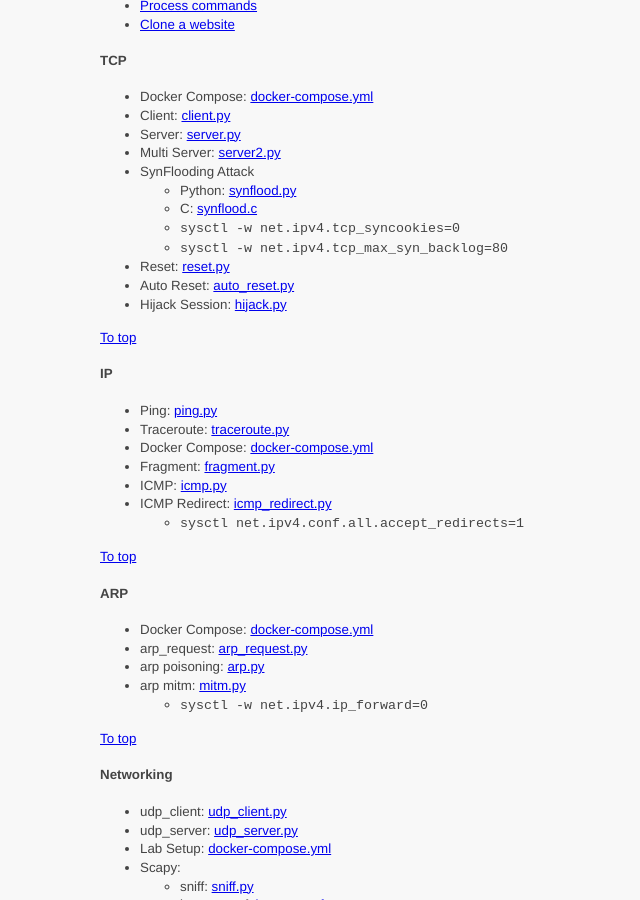
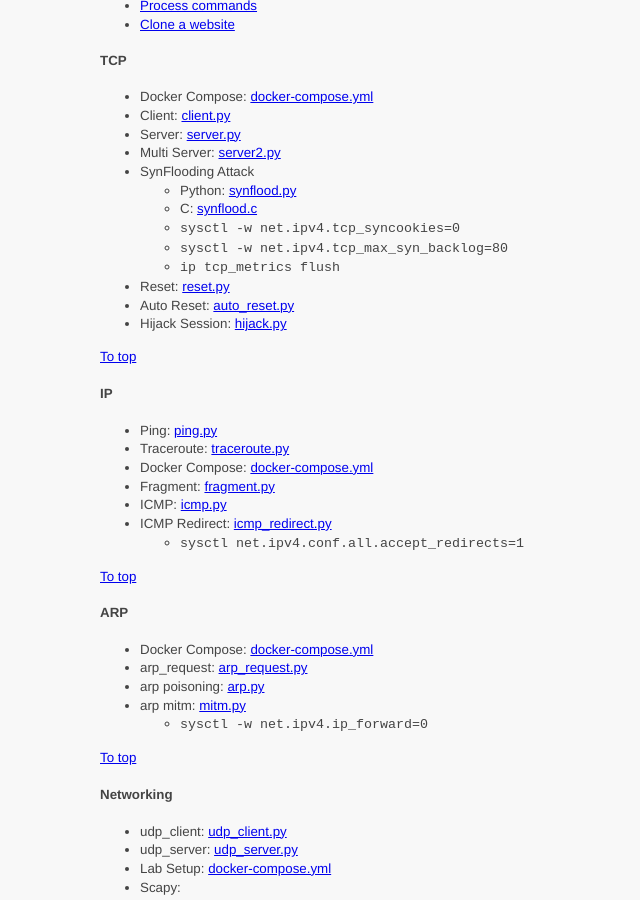
Before and after one commit to ycpcs/cs335-spring2025, a Jekyll site: the page built from notes/index.md, in a window 1280 px wide and 900 px high, scrolled down 337 px. Shown: the whole window, without its empty margins (0-640 px from the left). Built offline with Jekyll 4.4.1, drawn with Linux system fonts in a browser that asks for light colours.

Commit message:
add flush command

````diff
--- a/notes/index.md
+++ b/notes/index.md
@@ -31,6 +31,7 @@ This page contains links to notes and code snippets.
   - C: <a href=".\tcp\synflood.c" target="_blank">synflood.c</a>
   - ```sysctl -w net.ipv4.tcp_syncookies=0```
   - ```sysctl -w net.ipv4.tcp_max_syn_backlog=80```
+  - ```ip tcp_metrics flush```
 - Reset: <a href=".\tcp\reset.txt" target="_blank">reset.py</a>
 - Auto Reset: <a href=".\tcp\auto_reset.txt" target="_blank">auto_reset.py</a>
 - Hijack Session: <a href=".\tcp\hijack.txt" target="_blank">hijack.py</a>
````
